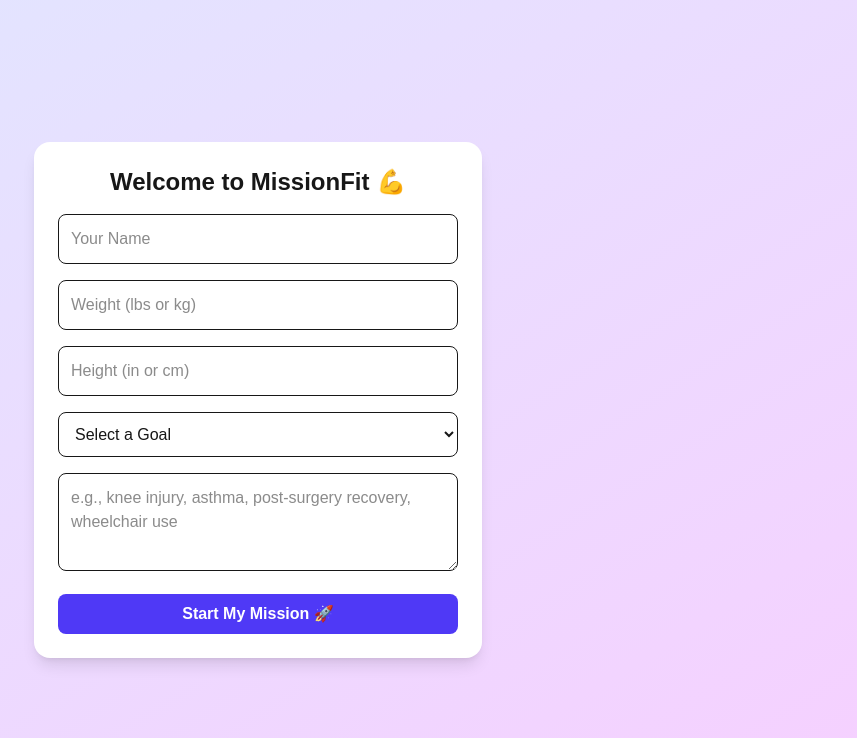
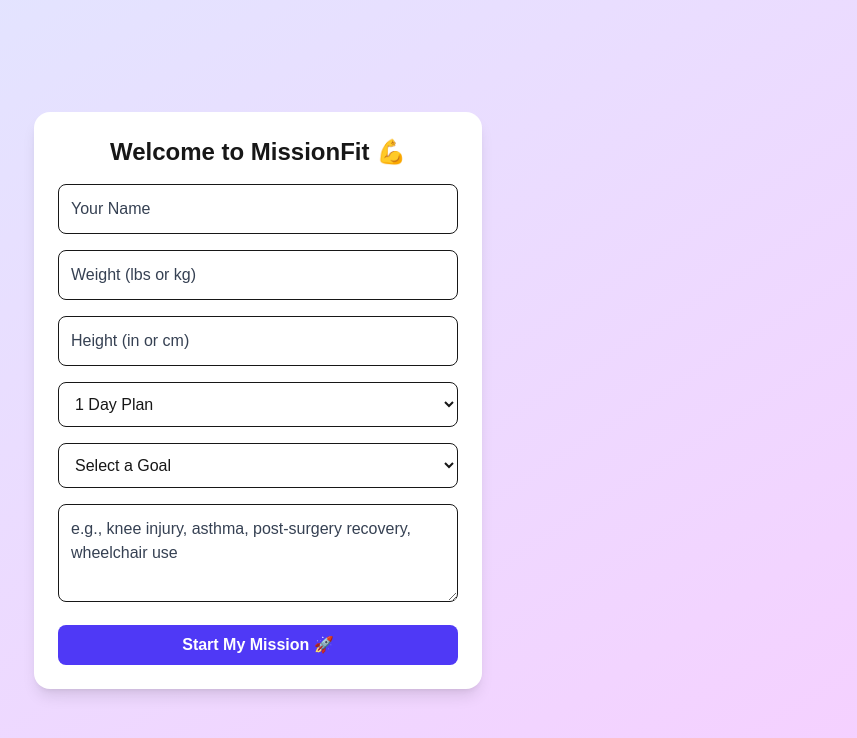
Before and after one commit to juicejuarez/MissionFit, a Next.js app: page / in a window 1280 px wide. Shown: the top 738 px of the page, without its empty margins (382-1239 px from the left). Built offline with nearby package versions, Linux system fonts and the light colour scheme.

Commit message:
rifine screen parameters and meal plan format

```diff
--- a/src/app/api/motivate/route.ts
+++ b/src/app/api/motivate/route.ts
@@ -7,14 +7,15 @@
 
 export async function POST(req: Request) {
   const body = await req.json()
-  const { name, height, weight, goal, limitations } = body
+  const { name, height, weight, goal, limitations, planLength } = body
 
   const prompt = `
 You are a motivating fitness assistant. The user's name is ${name}, height is ${height}, weight is ${weight}, goal is ${goal.replace("_", " ")}, and limitations are ${limitations || "none"}.
 
 Provide a personalized fitness plan with:
 - A recommended activity tailored to the user's goal and limitations.
-- A 7-day weekly workout plan summary.
+- A ${planLength}-day workout plan summary.
+
 - A short motivational message.
 
 Respond in this strict JSON format (no extra text):
--- a/src/app/components/UserForm.tsx
+++ b/src/app/components/UserForm.tsx
@@ -9,6 +9,7 @@
   height: string
   goal: string
   limitations: string
+  planLength: string
 }
 
 export default function UserForm({ onSubmit }: { onSubmit: (data: UserData) => void }) {
@@ -17,7 +18,8 @@
     weight: "",
     height: "",
     goal: "",
-    limitations: ""
+    limitations: "",
+    planLength: ""
   })
 
   const handleChange = (e: React.ChangeEvent<HTMLInputElement | HTMLSelectElement | HTMLTextAreaElement>) => {
@@ -25,8 +27,22 @@
   }
 
   const handleSubmit = (e: React.FormEvent) => {
-    e.preventDefault()
-    onSubmit(formData)
+  e.preventDefault()
+
+  const height = parseInt(formData.height)
+  const weight = parseInt(formData.weight)
+
+  if (isNaN(height) || height < 54 || height > 90) {
+    alert("Please enter a valid height between 54 and 90 inches. That seems like an unusual value.")
+    return
+  }
+
+  if (isNaN(weight) || weight < 85 || weight > 400) {
+    alert("Please consult with a physician before proceeding. This app may not provide safe advice for your current weight.")
+    return
+  }
+
+  onSubmit(formData)
   }
 
   return (
@@ -38,7 +54,7 @@
         placeholder="Your Name"
         value={formData.name}
         onChange={handleChange}
-        className="w-full p-3 border rounded-lg"
+        className="w-full p-3 border rounded-lg placeholder:text-gray-700"
         required
       />
 
@@ -48,7 +64,7 @@
         placeholder="Weight (lbs or kg)"
         value={formData.weight}
         onChange={handleChange}
-        className="w-full p-3 border rounded-lg"
+        className="w-full p-3 border rounded-lg placeholder:text-gray-700"
         required
       />
 
@@ -58,15 +74,26 @@
         placeholder="Height (in or cm)"
         value={formData.height}
         onChange={handleChange}
-        className="w-full p-3 border rounded-lg"
+        className="w-full p-3 border rounded-lg placeholder:text-gray-700"
         required
       />
 
       <select
+        name="planLength"
+        value={formData.planLength}
+        onChange={handleChange}
+        className="w-full p-3 border rounded-lg"
+        required
+      >
+        <option value="1">1 Day Plan</option>
+        <option value="7">7 Day Plan</option>
+        <option value="30">30 Day Plan</option>
+        </select>
+      <select
         name="goal"
         value={formData.goal}
         onChange={handleChange}
-        className="w-full p-3 border rounded-lg"
+        className="w-full p-3 border rounded-lg placeholder:text-gray-700"
         required
       >
         <option value="">Select a Goal</option>
@@ -81,7 +108,7 @@
         placeholder="e.g., knee injury, asthma, post-surgery recovery, wheelchair use"
         value={formData.limitations}
         onChange={handleChange}
-        className="w-full p-3 border rounded-lg"
+        className="w-full p-3 border rounded-lg placeholder:text-gray-700"
         rows={3}
       />
 
--- a/src/app/page.tsx
+++ b/src/app/page.tsx
@@ -3,13 +3,13 @@
 import { useState } from "react"
 import UserForm from "./components/UserForm"
 
-// Define the shape of user data explicitly
 interface UserData {
   name: string
   height: number | string
   weight: number | string
   goal: string
   limitations?: string
+  planLength?: string
 }
 
 export default function Home() {
@@ -19,18 +19,19 @@
   const [weeklyPlan, setWeeklyPlan] = useState("")
   const [loading, setLoading] = useState(false)
   const [showMealQuestion, setShowMealQuestion] = useState(false)
-  const [mealPlan, setMealPlan] = useState("")
+  const [showMealFetchButton, setShowMealFetchButton] = useState(false)
+  const [mealPlan, setMealPlan] = useState<string[]>([])
   const [showStartOver, setShowStartOver] = useState(false)
 
-  // Use UserData instead of any for the data param
   const handleUserSubmit = async (data: UserData) => {
     setUserData(data)
     setLoading(true)
     setMotivation("")
     setActivity("")
     setWeeklyPlan("")
-    setMealPlan("")
+    setMealPlan([])
     setShowMealQuestion(false)
+    setShowMealFetchButton(false)
     setShowStartOver(false)
 
     try {
@@ -53,13 +54,20 @@
     }
   }
 
-  const handleMealChoice = async (choice: "yes" | "no") => {
+  // Step 1: Does user want a meal plan?
+  const handleMealChoice = (choice: "yes" | "no") => {
     setShowMealQuestion(false)
     if (choice === "no") {
       setShowStartOver(true)
       return
     }
+    setShowMealFetchButton(true)
+  }
 
+  // Step 2: Fetch the meal plan on demand
+  const fetchMealPlan = async () => {
+    if (!userData) return
+    setLoading(true)
     try {
       const res = await fetch("/api/mealprep", {
         method: "POST",
@@ -68,11 +76,21 @@
       })
 
       const result = await res.json()
-      setMealPlan(result.mealPlan)
+
+      // Assuming result.mealPlan is a string with days separated by new lines or "Day X:" labels
+      // Parse and split it for display:
+      const lines = result.mealPlan
+        .split(/\n|Day \d+:?/)
+        .map((line: string) => line.trim())
+        .filter((line: string) => line.length > 0)
+
+      setMealPlan(lines)
     } catch (error) {
       console.error("Error fetching meal plan:", error)
-      setMealPlan("⚠️ Could not load meal plan.")
+      setMealPlan(["⚠️ Could not load meal plan."])
     } finally {
+      setLoading(false)
+      setShowMealFetchButton(false)
       setShowStartOver(true)
     }
   }
@@ -82,8 +100,9 @@
     setMotivation("")
     setActivity("")
     setWeeklyPlan("")
-    setMealPlan("")
+    setMealPlan([])
     setShowMealQuestion(false)
+    setShowMealFetchButton(false)
     setShowStartOver(false)
   }
 
@@ -92,7 +111,7 @@
       {!userData ? (
         <UserForm onSubmit={handleUserSubmit} />
       ) : (
-        <div className="max-w-md mx-auto bg-white p-6 rounded-2xl shadow-lg space-y-4 text-center">
+        <div className="w-full max-w-md md:max-w-2xl lg:max-w-3xl mx-auto bg-white p-8 md:p-10 lg:p-12 rounded-2xl shadow-xl space-y-6 text-center">
           <h1 className="text-3xl font-bold">Welcome, {userData.name}!</h1>
           <p className="text-lg">🎯 Goal: {userData.goal.replace("_", " ")}</p>
           <p>📏 Height: {userData.height}</p>
@@ -129,10 +148,24 @@
                 </>
               )}
 
-              {mealPlan && (
+              {showMealFetchButton && (
+                <div className="mt-4 text-left">
+                  <p className="mb-2 font-medium">Generating your {userData.planLength ?? "7"}-day meal plan... 🍲</p>
+                  <button
+                    onClick={fetchMealPlan}
+                    className="w-full bg-green-600 text-white font-bold py-2 px-4 rounded-lg hover:bg-green-700"
+                  >
+                    Generate Meal Plan
+                  </button>
+                </div>
+              )}
+
+              {mealPlan.length > 0 && (
                 <div className="mt-4 text-left space-y-2">
                   <h2 className="text-lg font-semibold">🍽️ Meal Plan:</h2>
-                  <p>{mealPlan}</p>
+                  {mealPlan.map((line: string, idx: number) => (
+                    <p key={idx}><strong>Day {idx + 1}:</strong> {line}</p>
+                  ))}
                 </div>
               )}
 
```
